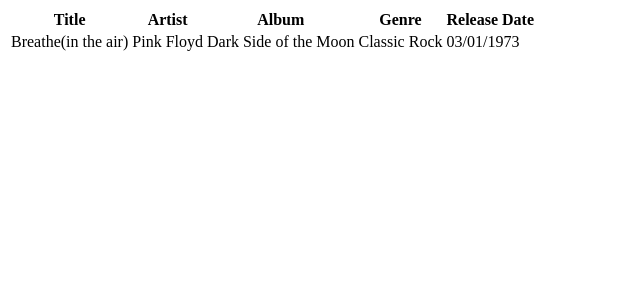
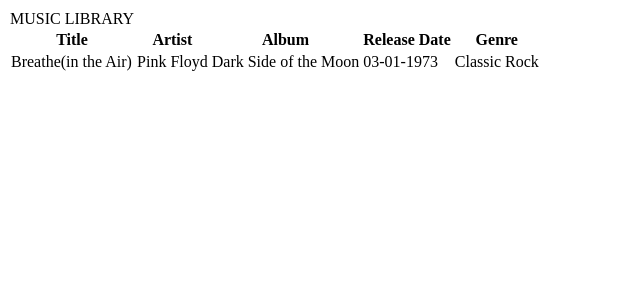
Before and after one commit to natalievmedrano/MusicLibraryProject-FrontEnd, a React (Create React App) app: page / in a window 1280 px wide. Shown: the top 300 px of the page, without its empty margins (0-640 px from the left). Built offline with nearby package versions, Linux system fonts and the light colour scheme; no server answers.

Commit message:
created MusicTable Component and instantiated component on App file

```diff
--- a/src/App.jsx
+++ b/src/App.jsx
@@ -1,36 +1,30 @@
-import React, {useState} from "react";
+import React, {useEffect, useState} from "react";
+import axios from "axios";
+import MusicTable from "./Components/MusicTable/MusicTable";
+
 
 function App() {
-  const[entries, setEntries]= useState([{title:'Breathe(in the air)' , artist:'Pink Floyd', album:'Dark Side of the Moon', genre:'Classic Rock', release_Date:'03/01/1973' }])
-  return (
-    <div>
-      <table>
-        <thead>
-          <tr>
-            <th>Title</th>
-            <th>Artist</th>
-            <th>Album</th>
-            <th>Genre</th>
-            <th>Release Date</th>
-          </tr>
-        </thead>
-        <tbody>
-          {entries.map((entry)=> {
-            return (
-              <tr>
-                <td>{entry.title}</td>
-                <td>{entry.artist}</td>
-                <td>{entry.album}</td>
-                <td>{entry.genre}</td>
-                <td>{entry.release_Date}</td>
+  const[songs, setSongs]= useState([{title: 'Breathe(in the Air)' ,artist: 'Pink Floyd', album: 'Dark Side of the Moon', release_Date: '03-01-1973', genre:'Classic Rock'} ]);
 
-              </tr>
-            );
-          })}
-        </tbody>
-      </table>
-    </div>
-  );
+  useEffect(()=> {
+    getAllSongs();
+  },[])
+
+  async function getAllSongs(){
+    let response = await axios.get('http://127.0.0.1:8000/api/songs/');
+    setSongs(response.data)
+  }
+
+  //async function createSong(newSong){
+    //let response = await axios.post('http://127.0.0.1:8000/api/songs/', newSong);
+    //if(response.status === 201){
+      //await getAllSongs();
+    //}
+ // }
+
+    return (
+      <div><MusicTable parentSong={songs}/></div>
+    )
 }
 
 export default App;
--- a/src/Components/MusicTable/MusicTable.jsx
+++ b/src/Components/MusicTable/MusicTable.jsx
@@ -0,0 +1,33 @@
+
+
+const MusicTable = (props) => {
+    return (
+        <table>
+            <thead> MUSIC LIBRARY
+                <tr>
+                <th>Title</th>
+                <th>Artist</th>
+                <th>Album</th>
+                <th>Release Date</th>
+                <th>Genre</th>
+                </tr>
+            </thead>
+            <tbody>
+                {props.parentSong.map((song)=>{
+                    return(
+                        <tr>
+                            <td>{song.title}</td>
+                            <td>{song.artist}</td>
+                            <td>{song.album}</td>
+                            <td>{song.release_Date}</td>
+                            <td>{song.genre}</td>
+                        </tr>
+                    )
+                }
+                    )}
+            </tbody>
+        </table>
+    );
+}
+
+export default MusicTable;
```
Also changed, not shown: src/Components/NavigationBar/NavigationBar.jsx (added).
